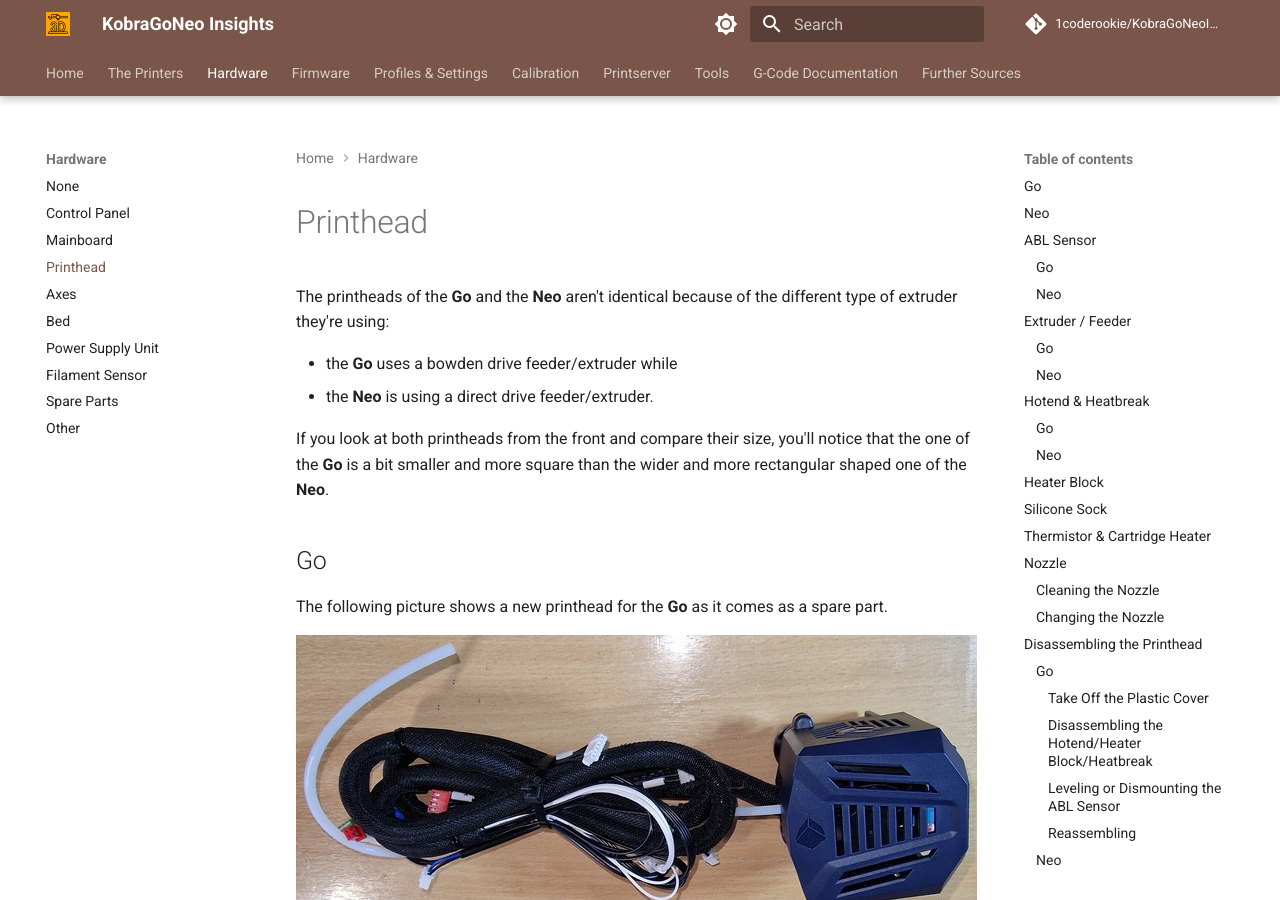
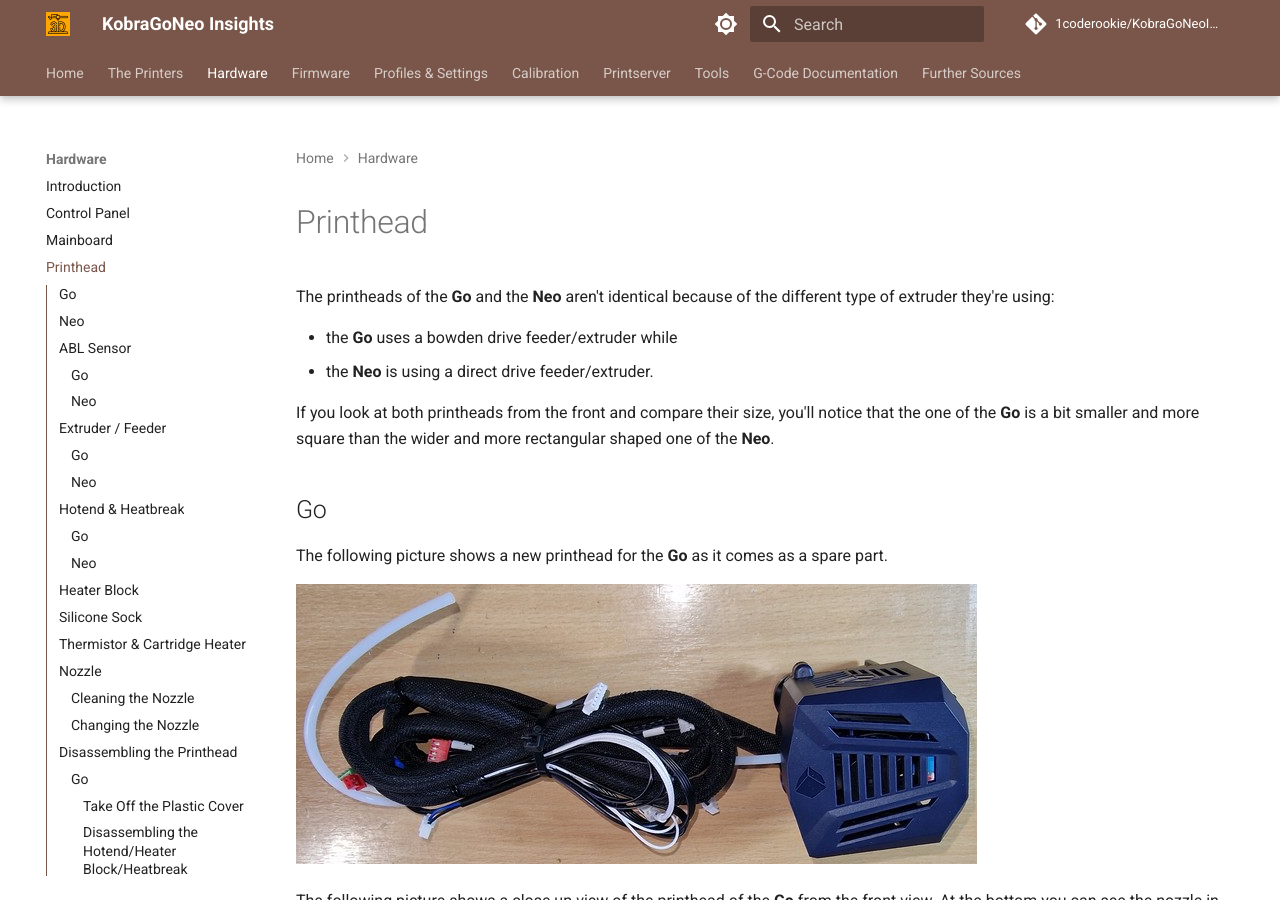
Before and after one commit to 1coderookie/KobraGoNeoInsights, an MkDocs documentation site: the page built from docs/hardware/printhead.md, in a window 1280 px wide and 900 px high. Built offline with MkDocs 1.6.1 and Material for MkDocs 9.7.7, drawn with Linux system fonts in a browser that asks for light colours; comment, search, counter and statistics services are not loaded.

Commit message:
Update mkdocs.yml

```diff
--- a/mkdocs.yml
+++ b/mkdocs.yml
@@ -38,7 +38,7 @@
     # - header.autohide
     - navigation.expand
     - navigation.footer
-    - navigation.indexes
+    # - navigation.indexes
     # - navigation.instant
     - navigation.path
     # - navigation.prune
@@ -51,7 +51,7 @@
     - search.share
     - search.suggest
     - toc.follow
-    # - toc.integrate
+    - toc.integrate
   palette:
     - scheme: default
       primary: brown
@@ -127,7 +127,7 @@
   - Home: 'index.md'
   - The Printers: 'printers.md'
   - Hardware:
-    - 'hardware/index.md'
+    - Introduction: 'hardware/index.md'
     - Control Panel: 'hardware/control_panel.md'
     - Mainboard: 'hardware/mainboard.md'
     - Printhead: 'hardware/printhead.md'
```
